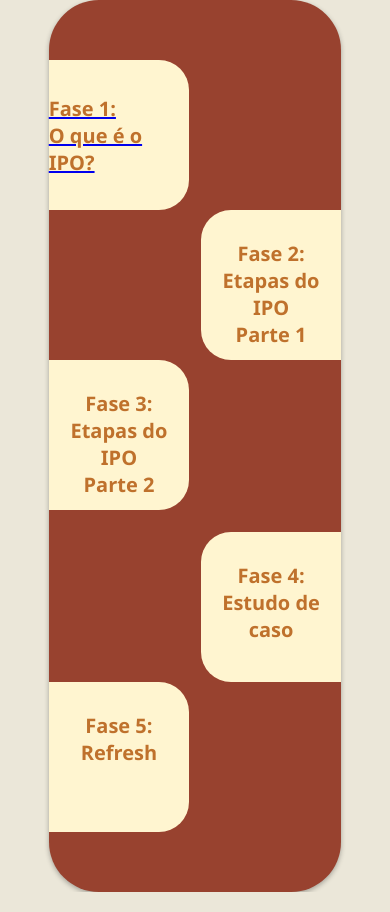
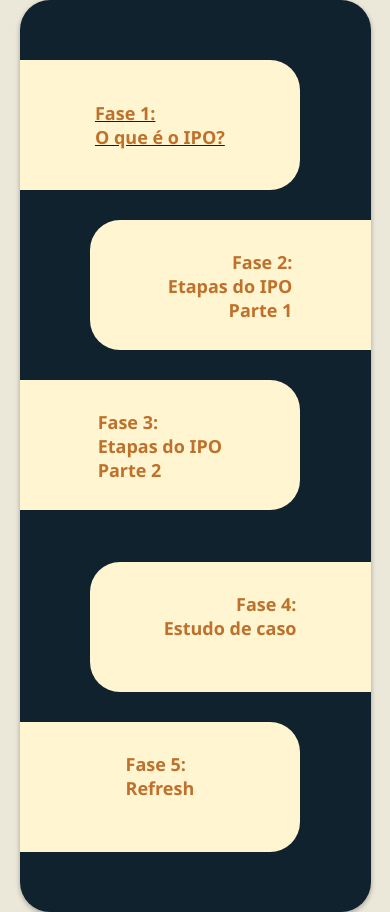
Before and after one commit to LuizHrq/GiPO, a React (Create React App) app: page /fases in a window 390 px wide. Built offline with nearby package versions, Linux system fonts and the light colour scheme.

Commit message:
uptade mobile user

```diff
--- a/src/Componentes/Fases/Fases.css
+++ b/src/Componentes/Fases/Fases.css
@@ -8,6 +8,7 @@
     padding: 30px 0;
     box-shadow: 0 2px 5px rgba(0, 0, 0, 0.3);
     border-radius: 50px;
+    margin-bottom: 50px;
 }
 
 
@@ -111,3 +112,71 @@
     margin-top: 30px;
     color: #BF712C;
 }
+
+@media (min-width:315px) {
+    .blocos{
+        width: 90%;
+        background-color: #10222e;
+        border-radius: 30px;
+    }
+    .fase1{
+        display: flex;
+        width: 80%;
+        height: 130px;
+        margin-bottom: 30px;
+    }
+    .fase1 h2{
+        width: auto;
+        height: auto;
+        font-size: 18px;
+        text-align: left;
+    }
+    .fase2{
+        display: flex;
+        width: 80%;
+        height: 130px;
+        margin-bottom: 30px;
+    }
+    .fase2 h2{
+        width: auto;
+        height: auto;
+        font-size: 18px;
+        text-align: right;
+    }
+    .fase3{
+        display: flex;
+        width: 80%;
+        height: 130px;
+        margin-bottom: 30px;
+    }
+    .fase3 h2{
+        width: auto;
+        height: auto;
+        font-size: 18px;
+        text-align: left;
+    }
+    .fase4{
+        display: flex;
+        width: 80%;
+        height: 130px;
+        margin-bottom: 30px;
+    }
+    .fase4 h2{
+        width: auto;
+        height: auto;
+        font-size: 18px;
+        text-align: right;
+    }
+    .fase5{
+        display: flex;
+        width: 80%;
+        height: 130px;
+        margin-bottom: 30px;
+    }
+    .fase5 h2{
+        width: auto;
+        height: auto;
+        font-size: 18px;
+        text-align: left;
+    }
+}
--- a/src/Componentes/Inicialuser/Inicialuser.css
+++ b/src/Componentes/Inicialuser/Inicialuser.css
@@ -1,14 +1,22 @@
 .fases{
     display: flex;
     width: 100%;
-    height: 100%;
-    background: black;
+    height: 100px;
+    background-color: #FFF5D0;
+    margin-top: 30px;
+    margin-bottom: 30px;
+    box-shadow: 8px 8px 16px rgba(0, 0, 0, 0.08);
+    margin-left: auto;
+    margin-right: auto;
 }
-
-.fases p{
+.fases h2{
+    text-decoration: none;
+    width: auto;
+    height: auto;
+    font-size: 14px;
+    margin: auto;
+    color: #10222e;
     text-align: center;
-    font-size: 15px;
-    color: black;
 }
 
 
@@ -21,12 +29,10 @@
     width: 80%;
     height: auto;
     padding: 30px;
-    margin: 100px auto;
-    margin-top: 30px;
+    margin: 30px auto;
     background-color: rgb(255, 255, 255);
     border-radius: 30px;
     box-shadow: 8px 8px 16px rgba(0, 0, 0, 0.08);
-
 }
 
 .boasvindas{
@@ -51,11 +57,54 @@
     margin-right: 50px;
 }
 
+
+
+@media (min-width: 315px) {
+    .blocosuperior{
+        width: 75%;
+    }
+    .boasvindas{
+        display: flex;
+        width: 100%;
+        height: 90px;
+        margin-top: 0px;
+    }
+
+    .boasvindas h2{
+        text-align: center;
+        justify-content: center;
+        font-size: 18px;
+        margin-bottom:0 ;
+    }
+    #gipopersona{
+        width: 280px;
+        height: 310px;
+        margin-right: auto;
+        margin-left: auto;
+    }
+}
+
+@media (min-width: 400px) {
+    #gipopersona{
+        display: flex;
+        width: 330px;
+        height: 400px;
+        float: right;
+        margin-right: auto;
+        margin-left: auto;
+    }
+    .fases h2{
+        font-size: 14px;
+        text-align: center;
+        padding: 30px;
+    }
+}
+
 @media (min-width: 600px) {
     .boasvindas{
         display: flex;
         width: 100%;
-        height: 200px;
+        height: 100px;
         margin-right: auto;
         margin-top: 30px;
         justify-content: center;
--- a/src/Componentes/Inicialuser/Inicialuser.js
+++ b/src/Componentes/Inicialuser/Inicialuser.js
@@ -15,12 +15,10 @@ export default function Inicialuser(){
                 </div>
                 <img id="gipopersona" src="./img/3d_Gipo_man.png" alt="imagem persona"></img>
             </div>
+            <div className="fases">
+                <h2>Aqui você poderá iniciar sua jornada de conhecimento sobre IPO!</h2>
+            </div>
 
-
-            <div classname="fases">
-
-                <p>Aqui você poderá iniciar sua jornada de conhecimento sobre IPO!</p>
-            </div>
             <Fases/>
             <Footer/>
         </>
```
